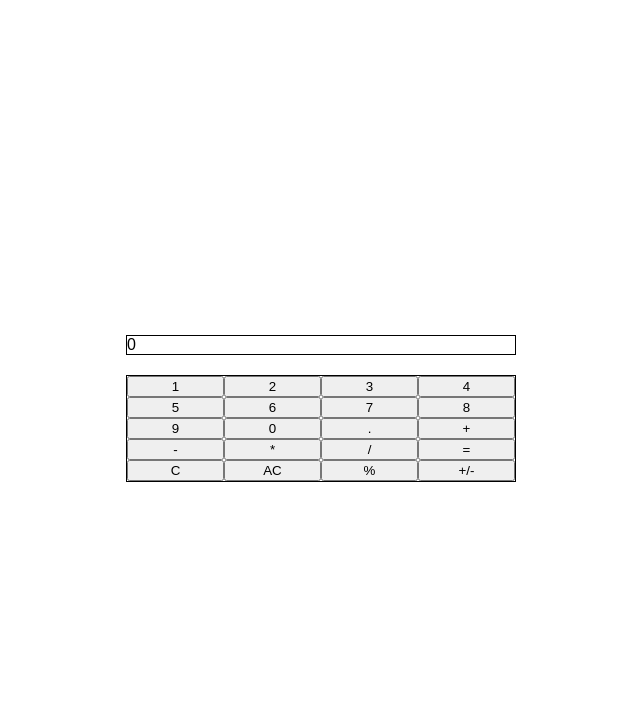
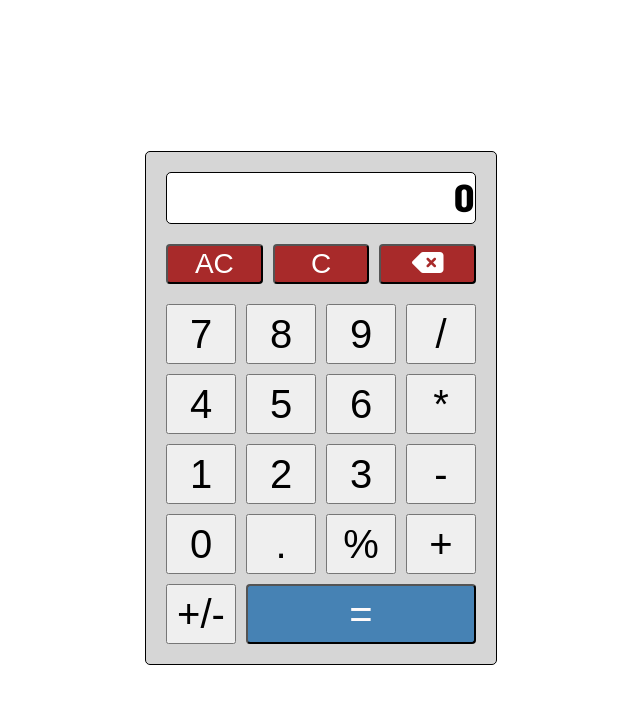
Before and after one commit to Twofold-One/calculator, a plain HTML site: page index.html in a window 1280 px wide. Both pictures are taken after a click on the button "AC". Shown: the whole page, without its empty margins (319-959 px from the left). Drawn offline with Linux system fonts and the light colour scheme.

Commit message:
basic logic is ready, basic styling is ready, no keyboard support yet, no overflow support yet

```diff
--- a/index.html
+++ b/index.html
@@ -7,31 +7,38 @@
         <link href="styles/style.css" rel="stylesheet">
         <script src="scripts/main.js" defer></script>
         <script src="https://kit.fontawesome.com/ae38fdb830.js" crossorigin="anonymous"></script>
+
+        <link rel="preconnect" href="https://fonts.googleapis.com">
+        <link rel="preconnect" href="https://fonts.gstatic.com" crossorigin>
+        <link href="https://fonts.googleapis.com/css2?family=Concert+One&display=swap" rel="stylesheet">
     </head>
     <body>
         <div id="calculator-container">
             <div id="calculator-display">0</div>
+            <div id="calculator-clear-buttons">
+                <button class = "clear-button" id="all-clear-button">AC</button>
+                <button class = "clear-button" id="clear-button">C</button>
+                <button class = "clear-button" id="backspace-button"><i class="fas fa-backspace"></i></button>
+            </div>
             <div id="calculator-buttons">
-                <button id="button-number">1</button>
-                <button id="button-number">2</button>
-                <button id="button-number">3</button>
-                <button id="button-number">4</button>
-                <button id="button-number">5</button>
-                <button id="button-number">6</button>
-                <button id="button-number">7</button>
-                <button id="button-number">8</button>
-                <button id="button-number">9</button>
-                <button id="button-number">0</button>
-                <button id="button-dot">.</button>
-                <button id="button-operator">+</button>
-                <button class = "operator" id="button-operator">-</button>
-                <button class = "operator" id="button-operator">*</button>
-                <button class = "operator" id="button-operator">/</button>
-                <button class = "operator" id="button-equality">=</button>
-                <button id="clear-button">C</button>
-                <button id="all-clear-button">AC</button>
-                <button id="button-other">%</button>
-                <button id="button-other">+/-</button>
+                <button class = "base-button" id="button-number">7</button>
+                <button class = "base-button" id="button-number">8</button>
+                <button class = "base-button" id="button-number">9</button>
+                <button class = "base-button operator" id="button-operator">/</button>
+                <button class = "base-button" id="button-number">4</button>
+                <button class = "base-button" id="button-number">5</button>
+                <button class = "base-button" id="button-number">6</button>
+                <button class = "base-button operator" id="button-operator">*</button>
+                <button class = "base-button" id="button-number">1</button>
+                <button class = "base-button" id="button-number">2</button>
+                <button class = "base-button" id="button-number">3</button>
+                <button class = "base-button operator" id="button-operator">-</button>
+                <button class = "base-button" id="button-number">0</button>
+                <button class = "base-button" id="button-dot">.</button>
+                <button class = "base-button" id="button-percentage">%</button>
+                <button class = "base-button" id="button-operator">+</button>
+                <button class = "base-button" id="button-plus-minus">+/-</button>
+                <button class = "base-button operator" id="button-equality">=</button>
             </div>
         </div>
     </body>
--- a/scripts/main.js
+++ b/scripts/main.js
@@ -98,6 +98,8 @@ function operatorClick() {
                     storedValue.num1 = null;
                     storedValue.num2 = null;
                     console.log(storedValue);
+                } else if (storedValue.operator === '/' && display.textContent == 0) {
+                    alert('You can\'t divide by 0!');
                 } else if (storedValue.result !== null && storedValue.operator !== null) {
                     storedValue.num1 = storedValue.result;
                     storedValue.num2 = Number(display.textContent);
@@ -130,6 +132,8 @@ function equalityClick() {
         } else if (storedValue.result !== null && storedValue.operator === null) {
             display.textContent = storedValue.result;
             console.log(storedValue);
+        } else if (storedValue.operator === '/' && display.textContent == 0) {
+            alert('You can\'t divide by 0!');
         } else if (storedValue.result !== null) {
             storedValue.num1 = storedValue.result;
             storedValue.num2 = Number(display.textContent);
@@ -183,12 +187,43 @@ function allClear() {
 }
 allClear();
 
-// ??????? Alert on deviding on zero
-function divideByZeroAlert() {
+//Backspace function
+function backspace() {
     const display = document.querySelector('#calculator-display');
-    if (display.textContent === Infinity) {
-        alert('You can\'t divide by 0!');
-        storedValue.result = null;
-    }
+    const backspaceButton = document.querySelector('#backspace-button');
+
+    backspaceButton.addEventListener('click', () => {
+        if (display.textContent.length > 1)
+        display.textContent = display.textContent.slice(0, -1);
+        else {
+            display.textContent = 0;
+        }
+    });
 }
-divideByZeroAlert();
+backspace();
+
+//percentage function
+function percentage() {
+    const display = document.querySelector('#calculator-display');
+    const percentageButton = document.querySelector('#button-percentage');
+
+    percentageButton.addEventListener('click', () => {
+        display.textContent = (Number(display.textContent) / 100).toString();
+    });
+}
+percentage();
+
+//plus-minus function
+function plusMinus() {
+    const display = document.querySelector('#calculator-display');
+    const plusMinusButton = document.querySelector('#button-plus-minus');
+
+    plusMinusButton.addEventListener('click', () => {
+        if (Number(display.textContent) > 0) {
+            display.textContent = (0 - Number(display.textContent)).toString();
+        } else (
+            display.textContent = Math.abs(Number(display.textContent))
+        )
+    });
+}
+plusMinus();
--- a/styles/style.css
+++ b/styles/style.css
@@ -2,7 +2,8 @@ html {
     height: 100%;
     margin: 0;
     padding: 0;
-    font-family: sans-serif;
+    font-family: 'Concert One', sans-serif;
+    font-size: 40px;
 }
 
 body {
@@ -13,17 +14,59 @@ body {
 }
 
 #calculator-container {
-    width: 430px;
+    min-width: 350px;
+    border: 1px solid;
+    border-radius: 5px;
+    background-color: rgb(214, 214, 214);
 }
 
 #calculator-display {
     margin: 20px 20px;
     border: 1px solid;
+    border-radius: 5px;
+    text-align: right;
+    background-color: white;
+    height: 50px;
+}
+#calculator-clear-buttons {
+    margin: 20px 20px;
+    display: grid;
+    grid-template-columns: repeat(3, 2fr);
+    grid-gap: 10px;
 }
 
 #calculator-buttons {
     margin: 20px 20px;
-    border: 1px solid;
     display: grid;
     grid-template-columns: repeat(4, 2fr);
+    grid-gap: 10px;
+    justify-content: center;
+    max-width: 430px;
 }
+.base-button {
+    height: 60px;
+    font-size: 1em;
+}
+
+.clear-button {
+    height: 40px;
+    font-size: 0.7em;
+    background-color: rgb(168, 42, 42);
+    color: white;
+    border-radius: 4px;
+}
+.clear-button:hover {
+    background-color: rgb(230, 58, 58);
+    box-shadow: 0 0 5px rgb(168, 42, 42);
+}
+
+#button-equality {
+    grid-column: 2 / span 3;
+    color: snow;
+    background-color: steelblue;
+    border-radius: 4px;
+}
+#button-equality:hover {
+    background-color: rgb(127, 175, 214);
+    box-shadow: 0 0 5px rgb(0, 77, 139);
+}
```
